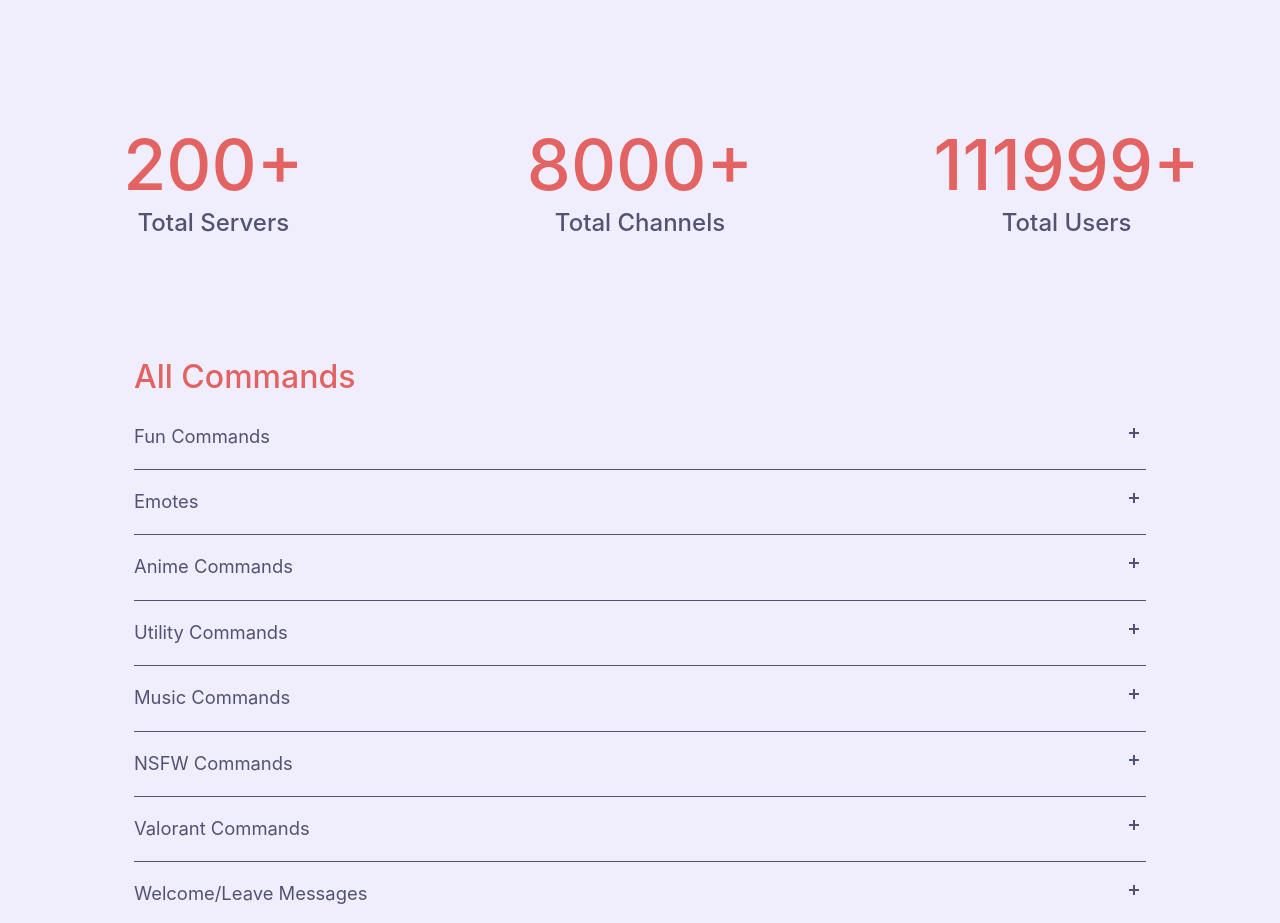
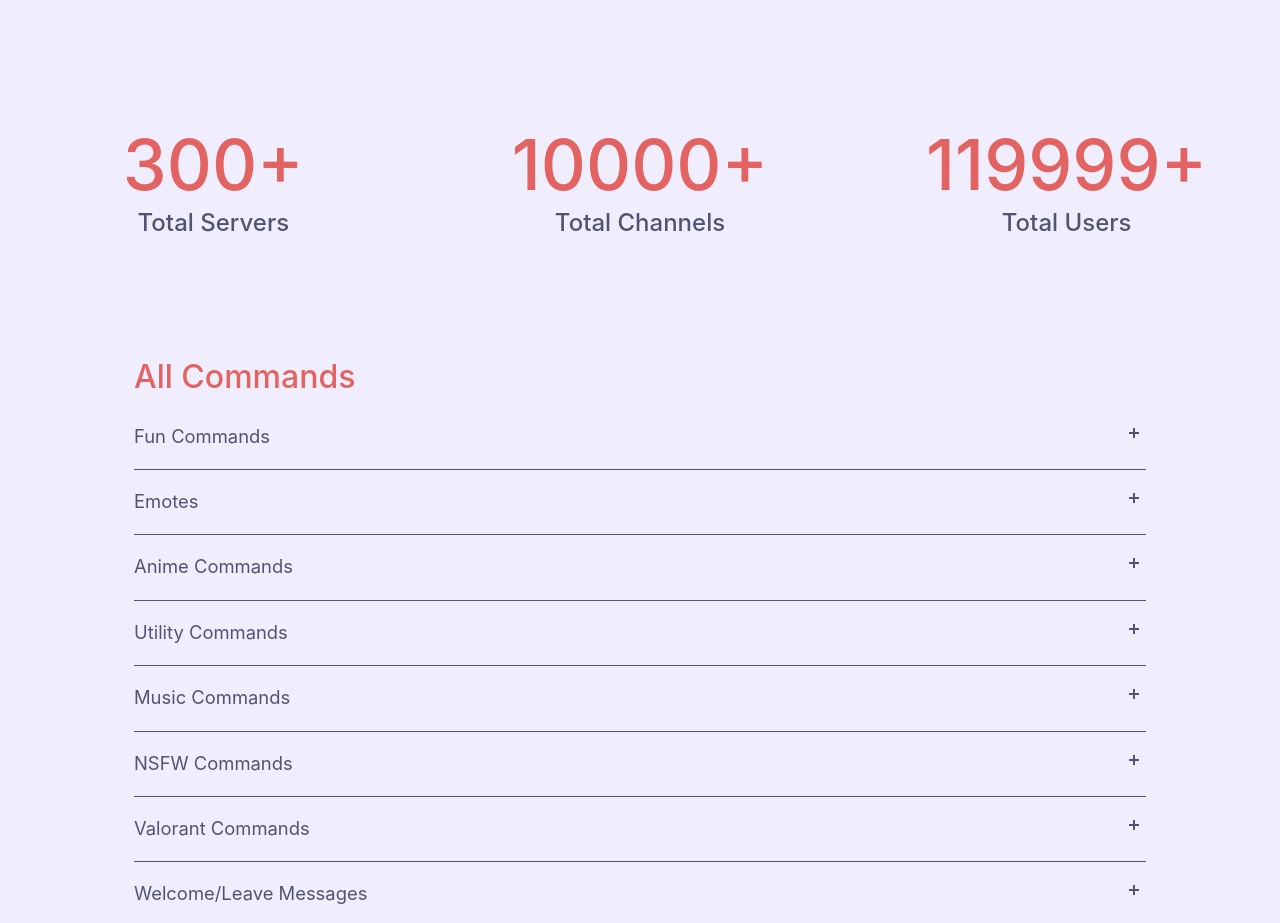
Before and after one commit to OblivionGhoul/KannaKamuiWebsite, a website: page public/index.html in a window 1280 px wide. Shown: the part 1380-2303 px from the top of the page. Drawn offline with nearby package versions, Linux system fonts and the light colour scheme.

Commit message:
Updated Stats

```diff
--- a/public/index.html
+++ b/public/index.html
@@ -100,15 +100,15 @@
             <div class="container-fluid text-white">
                 <div class="row row-cols-3 justify-content-center" style="color: var(--secondary-text-color);">
                     <div class="col-auto col-md-6 col-lg-4 text-center pb-5 pt-5 number-item love_counter">
-                        <h1 class="love_count" style="font-size: 70px;"><strong>200</strong></h1>
+                        <h1 class="love_count" style="font-size: 70px;"><strong>300</strong></h1>
                         <h4 style="color: var(--main-color);margin-top: -6px;">Total Servers</h4>
                     </div>
                     <div class="col-auto col-lg-4 text-center align-self-center pb-5 pt-5 love_counter">
-                        <h1 class="love_count" style="font-size: 70px;"><strong>8000</strong></h1>
+                        <h1 class="love_count" style="font-size: 70px;"><strong>10000</strong></h1>
                         <h4 style="color: var(--main-color);margin-top: -6px;">Total Channels</h4>
                     </div>
                     <div class="col-auto col-lg-4 text-center align-self-center pb-5 pt-5 love_counter">
-                        <h1 class="love_count" style="font-size: 70px;"><strong>112000</strong></h1>
+                        <h1 class="love_count" style="font-size: 70px;"><strong>120000</strong></h1>
                         <h4 style="color: var(--main-color);margin-top: -6px;">Total Users</h4>
                     </div>
                 </div>
@@ -146,7 +146,7 @@
                             Commands</span><span class="icon" aria-hidden="true"></span></button>
                     <div class="accordion-content">
                         <p>Calc, Userinfo, Avatar, Weather, Serverinfo, Botinfo, EmojiInfo, Ping, Emoji,
-                            Verse, ServerPicture, QR Code, Minecraft, Setprefix.</p>
+                            Verse, ServerPicture, QR Code, Minecraft, Banner, Setprefix.</p>
                     </div>
                 </div>
                 <div class="accordion-item">
```
